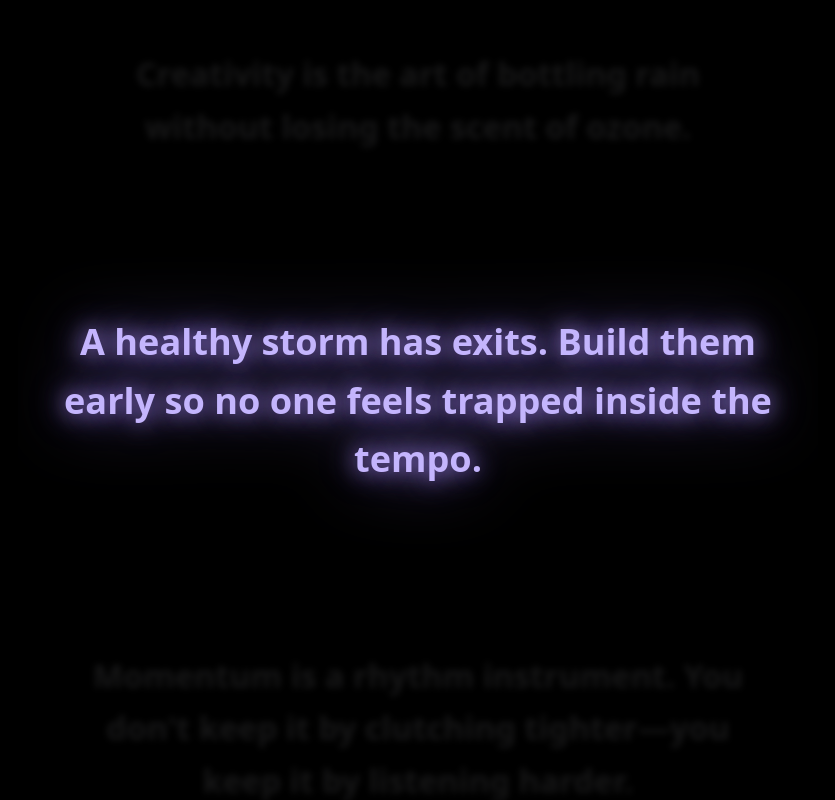
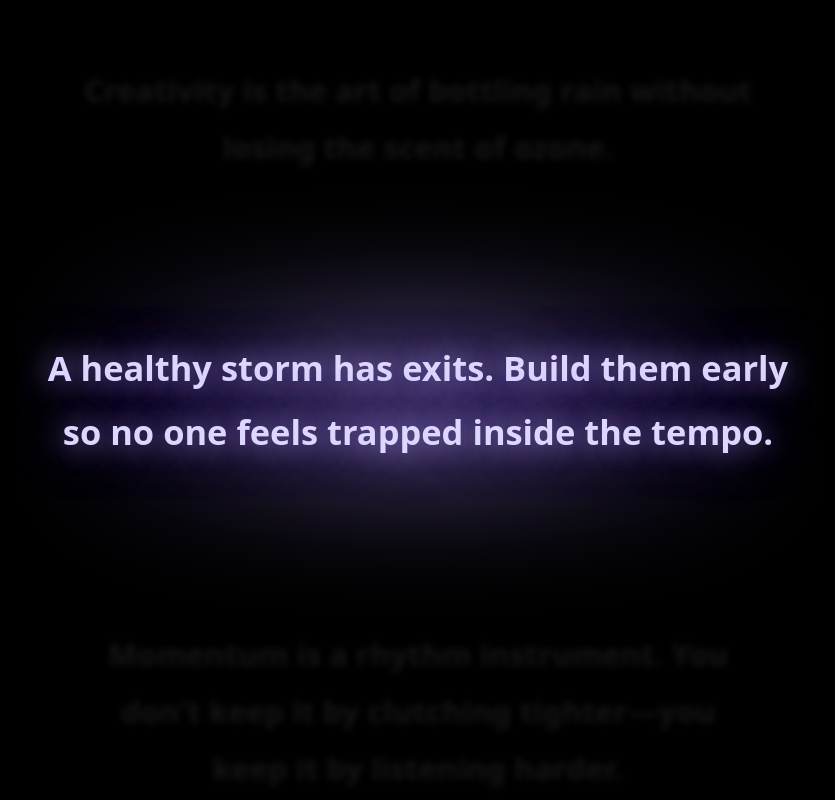
Before and after one commit to A1yCE005/Blog_Alpha, a Next.js app: page /storm in a window 1280 px wide. Shown: the whole page, without its empty margins (222-1057 px from the left). Built offline with nearby package versions, Linux system fonts and the light colour scheme.

Commit message:
Rebuild Storm highlight halo

```diff
--- a/app/globals.css
+++ b/app/globals.css
@@ -54,11 +54,44 @@ article pre {
   display: none;
 }
 
-.storm-quote-highlight {
-  filter: drop-shadow(0 0 0.8rem rgba(167, 139, 250, 0.45))
-    drop-shadow(0 0 1.9rem rgba(167, 139, 250, 0.35));
-  text-shadow: 0 0 1.15rem rgba(167, 139, 250, 0.55),
-    0 0 2.4rem rgba(167, 139, 250, 0.35);
+.storm-quote-card {
+  position: relative;
+  overflow: visible;
+}
+
+.storm-quote-glow {
+  position: absolute;
+  inset: -28% -12%;
+  border-radius: 9999px;
+  background: radial-gradient(
+    circle at center,
+    rgba(167, 139, 250, 0.42) 0%,
+    rgba(167, 139, 250, 0.28) 28%,
+    rgba(109, 76, 204, 0.16) 54%,
+    rgba(20, 9, 45, 0) 78%
+  );
+  opacity: 0;
+  transform: scale(0.86);
+  filter: blur(52px);
+  transition: opacity 420ms cubic-bezier(0.16, 1, 0.3, 1),
+    transform 600ms cubic-bezier(0.16, 1, 0.3, 1);
+  pointer-events: none;
+}
+
+.storm-quote-glow[data-active="true"] {
+  opacity: 1;
+  transform: scale(1);
+}
+
+.storm-quote-text-highlighted {
+  text-shadow: 0 0 1.65rem rgba(167, 139, 250, 0.75),
+    0 0 3.3rem rgba(167, 139, 250, 0.52);
+}
+
+.storm-quote-text-muted {
+  color: rgba(113, 113, 122, 0.55);
+  filter: blur(4px) saturate(0.4);
+  opacity: 0.35;
 }
 
 article pre::-webkit-scrollbar {
--- a/app/storm/StormPageContent.tsx
+++ b/app/storm/StormPageContent.tsx
@@ -645,22 +645,29 @@ function StormQuoteCard({
   );
 
   const baseTextClasses =
-    "max-w-3xl whitespace-pre-line text-center font-sans text-[1.5rem] font-bold leading-relaxed transition-all duration-500 ease-out sm:text-[1.9rem] md:text-[2.15rem]";
+    "relative z-10 w-full max-w-3xl whitespace-pre-line text-center font-sans text-[1.45rem] font-bold leading-[1.85] transition-all duration-500 ease-out sm:text-[1.8rem] md:text-[2.05rem]";
 
   const highlightedClasses = highlighted
-    ? "text-violet-300 storm-quote-highlight"
+    ? "text-violet-200 storm-quote-text-highlighted"
     : depthActive
-    ? "text-zinc-500/60 blur-[4px] opacity-[0.35] saturate-[0.4]"
+    ? "storm-quote-text-muted"
     : "text-zinc-100";
 
   return (
     <article
       ref={setRefs}
-      className={`flex justify-center px-6 py-8 transition-transform duration-500 ease-out ${
-        highlighted ? "scale-[1.05]" : depthActive ? "scale-[0.94]" : "scale-[1]"
-      } overflow-visible`}
+      className={`storm-quote-card flex justify-center px-6 py-8 transition-transform duration-500 ease-out ${
+        highlighted ? "storm-quote-card-highlighted scale-[1.05]" : depthActive ? "scale-[0.94]" : "scale-[1]"
+      }`}
     >
-      <p className={`${baseTextClasses} ${highlightedClasses}`}>{text}</p>
+      <div className="relative isolate w-full max-w-3xl">
+        <div
+          aria-hidden
+          className="storm-quote-glow"
+          data-active={highlighted ? "true" : "false"}
+        />
+        <p className={`${baseTextClasses} ${highlightedClasses}`}>{text}</p>
+      </div>
     </article>
   );
 }
```
